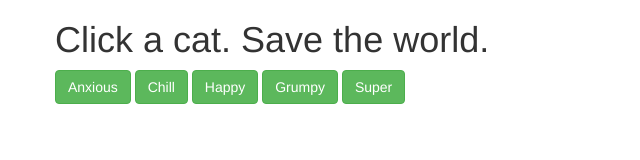
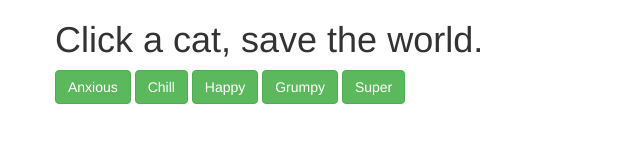
Before and after one commit to MKatz/catClicker, a plain HTML site: page index.html in a window 1280 px wide. Shown: the full height of the page, 0-640 px from the left. Drawn offline with nearby package versions, Linux system fonts and the light colour scheme.

Commit message:
Added favicon

```diff
--- a/index.html
+++ b/index.html
@@ -4,13 +4,15 @@
     <meta charset="utf-8">
     <meta http-equiv="X-UA-Compatible" content="IE=edge">
     <meta name="viewport" content="width=device-width, initial-scale=1">
+    <link rel="shortcut icon" href="/favicon.ico" type="image/x-icon">
+    <link rel="icon" href="img/favicon.ico" type="image/x-icon">
     <title>Cat Clicker</title>
     <link rel="stylesheet" href="https://maxcdn.bootstrapcdn.com/bootstrap/3.3.5/css/bootstrap.min.css">
   </head>
   <body>
     <div class="container">
         <div class="row">
-            <h1>Click a cat. Save the world.</h1>
+            <h1>Click a cat, save the world.</h1>
         </div>
         <div class="row">
             <button type="button" class="btn btn-success" id="btnFreak">Anxious</button>
```
Also changed, not shown: img/favicon.ico (added).
